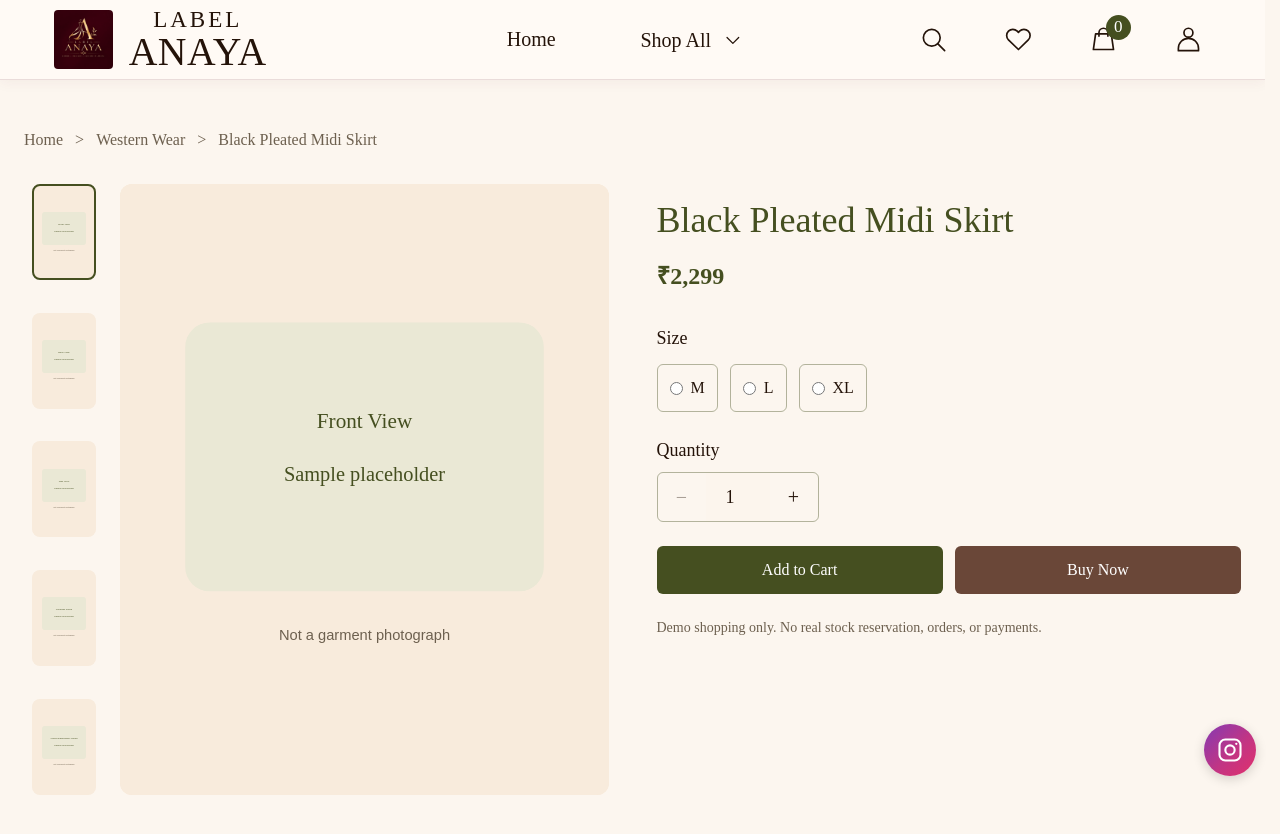
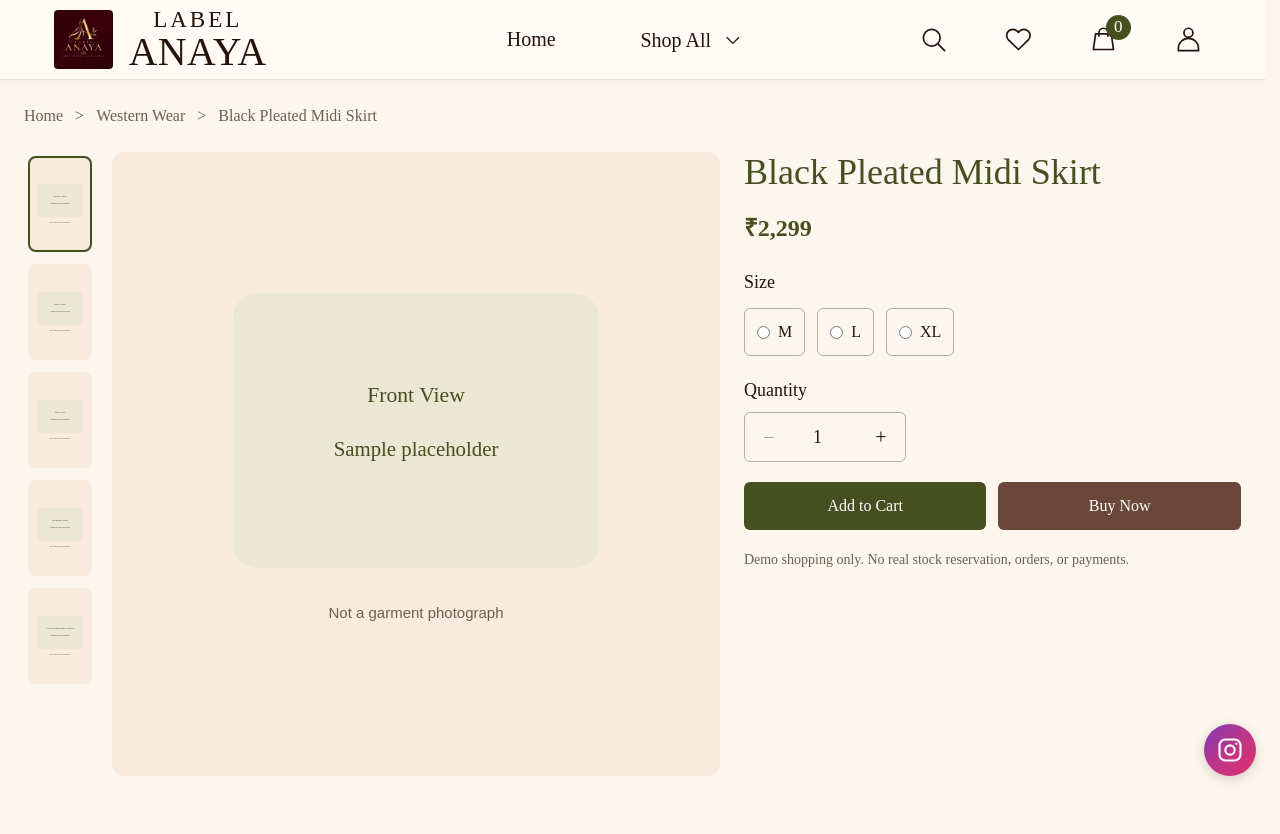
Before and after one commit to DurgaPrasadPallapu328/label-anaya, a Next.js app: page /products/black-pleated-midi-skirt in a window 1280 px wide. Shown: the top 834 px of the page. Built offline with nearby package versions, Linux system fonts and the light colour scheme.

Commit message:
refactor: improve shop wishlist and product details layouts

```diff
--- a/app/globals.css
+++ b/app/globals.css
@@ -379,3 +379,9 @@ body:has(dialog[open]) { overflow: hidden; }
 
 /* A modal bag locks the document while native dialog handles focus and layering. */
 html:has(dialog[open]), body:has(dialog[open]) { overflow: hidden; }
+
+/* Only Shop All loses its heading space; category pages retain their spacing. */
+.shop-layout:has(> .shop-all-heading) { padding-top: 16px; }
+@media (min-width: 640px) {
+  .shop-layout:has(> .shop-all-heading) { padding-top: 24px; }
+}
--- a/app/products/[slug]/page.tsx
+++ b/app/products/[slug]/page.tsx
@@ -12,7 +12,7 @@ type Props = { params: Promise<{ slug: string }> };
 export function generateStaticParams() { return products.map((product) => ({ slug: product.slug })); }
 
 export default function ProductPage({ params }: Props) {
-  return <><a className="skip-link" href="#main-content">Skip to content</a><Header currentPage="product" /><main id="main-content" className="mx-auto w-full max-w-7xl px-4 py-8 sm:px-6 sm:py-12"><Suspense fallback={<p role="status" className="py-8 text-muted">Loading product…</p>}><ProductDetails params={params} /></Suspense></main></>;
+  return <><a className="skip-link" href="#main-content">Skip to content</a><Header currentPage="product" /><main id="main-content" className="mx-auto w-full max-w-7xl px-4 py-4 sm:px-6 sm:py-6"><Suspense fallback={<p role="status" className="py-8 text-muted">Loading product…</p>}><ProductDetails params={params} /></Suspense></main></>;
 }
 
 async function ProductDetails({ params }: Props) {
@@ -21,5 +21,5 @@ async function ProductDetails({ params }: Props) {
   if (!product) notFound();
   const category = categories.find((category) => category.slug === product.categorySlug);
   const images = product.images?.length ? product.images : [{ id: "main", src: product.image, alt: product.name, label: "Product image" }];
-  return <><nav aria-label="Breadcrumb" className="mb-8 text-base text-muted"><ol className="flex flex-wrap items-center gap-3"><li><Link href="/" className="hover:underline">Home</Link></li>{category && <><li aria-hidden="true">&gt;</li><li><Link href={`/shop/${category.slug}`} className="hover:underline">{category.name}</Link></li></>}<li aria-hidden="true">&gt;</li><li aria-current="page">{product.name}</li></ol></nav><div className="grid min-w-0 items-start gap-8 lg:grid-cols-2 lg:gap-12"><ProductImageGallery images={images} /><div className="min-w-0 lg:py-4"><h1 className="text-3xl text-olive sm:text-4xl">{product.name}</h1><ProductPrice price={product.price} originalPrice={product.originalPrice} demoDiscount={product.demoDiscount} variant="details" /><ProductPurchase key={product.id} product={product} /></div></div></>;
+  return <><nav aria-label="Breadcrumb" className="mb-4 text-base text-muted sm:mb-6"><ol className="flex flex-wrap items-center gap-3"><li><Link href="/" className="hover:underline">Home</Link></li>{category && <><li aria-hidden="true">&gt;</li><li><Link href={`/shop/${category.slug}`} className="hover:underline">{category.name}</Link></li></>}<li aria-hidden="true">&gt;</li><li aria-current="page">{product.name}</li></ol></nav><div className="grid min-w-0 items-start gap-6 lg:grid-cols-[minmax(0,1.4fr)_minmax(20rem,1fr)]"><ProductImageGallery images={images} /><div className="min-w-0"><h1 className="text-3xl text-olive sm:text-4xl">{product.name}</h1><ProductPrice price={product.price} originalPrice={product.originalPrice} demoDiscount={product.demoDiscount} variant="details" /><ProductPurchase key={product.id} product={product} /></div></div></>;
 }
--- a/app/shop/layout.tsx
+++ b/app/shop/layout.tsx
@@ -5,7 +5,7 @@ export default function ShopLayout({ children }: { children: React.ReactNode })
     <>
       <a className="skip-link" href="#main-content">Skip to content</a>
       <Header />
-      <main id="main-content" className="mx-auto min-h-[60vh] w-full max-w-7xl px-4 py-8 sm:px-6 sm:py-12">{children}</main>
+      <main id="main-content" className="shop-layout mx-auto min-h-[60vh] w-full max-w-7xl px-4 py-8 sm:px-6 sm:py-12">{children}</main>
     </>
   );
 }
--- a/app/shop/page.tsx
+++ b/app/shop/page.tsx
@@ -5,8 +5,8 @@ import { getProducts } from "@/lib/products";
 export default async function ShopPage() {
   return (
     <>
-      <Breadcrumbs current="Shop All" />
-      <h1 className="mb-10 text-center text-4xl text-olive sm:text-5xl">Shop All</h1>
+      <h1 className="shop-all-heading sr-only">Shop All</h1>
+      <Breadcrumbs current="Shop All" className="mb-5 sm:mb-7" />
       <ProductGrid products={await getProducts()} />
     </>
   );
--- a/components/shop/breadcrumbs.tsx
+++ b/components/shop/breadcrumbs.tsx
@@ -1,8 +1,8 @@
 import Link from "next/link";
 
-export function Breadcrumbs({ current }: { current: string }) {
+export function Breadcrumbs({ current, className = "mb-8" }: { current: string; className?: string }) {
   return (
-    <nav aria-label="Breadcrumb" className="mb-8 text-base text-muted">
+    <nav aria-label="Breadcrumb" className={`${className} text-base text-muted`}>
       <ol className="flex flex-wrap items-center gap-3">
         <li><Link href="/" className="rounded-sm hover:underline">Home</Link></li>
         <li aria-hidden="true">&gt;</li>
--- /dev/null
+++ b/components/shop/product-image-gallery.css
@@ -0,0 +1,53 @@
+.product-gallery {
+  --gallery-viewport: 100vh;
+  --gallery-top: 10rem;
+  --gallery-height: max(1px, calc(var(--gallery-viewport) - var(--gallery-top) - 1.5rem));
+  min-width: 0;
+}
+
+@supports (height: 100dvh) {
+  .product-gallery { --gallery-viewport: 100dvh; }
+}
+
+.product-gallery-layout {
+  display: flex;
+  min-width: 0;
+  flex-direction: column;
+  gap: 12px;
+}
+
+.product-gallery-main {
+  position: relative;
+  order: 1;
+  width: 100%;
+  min-width: 0;
+  aspect-ratio: 4 / 5;
+  max-height: var(--gallery-height);
+}
+
+/* Insets from next/image plus auto margins center images capped at native size. */
+.product-gallery-image { margin: auto; object-fit: contain; object-position: center; }
+
+.product-gallery-thumbnail-column { order: 2; min-width: 0; }
+.product-gallery-thumbnails {
+  display: flex;
+  min-width: 0;
+  gap: 12px;
+  overflow-x: auto;
+  padding: 4px;
+}
+
+@media (min-width: 1024px) {
+  .product-gallery-layout { height: var(--gallery-height); flex-direction: row; gap: 16px; }
+  .product-gallery-main { order: 2; height: 100%; aspect-ratio: auto; flex: 1; }
+  .product-gallery-thumbnail-column { position: relative; order: 1; width: 72px; flex-shrink: 0; }
+  .product-gallery-thumbnails {
+    position: absolute;
+    inset: 0;
+    flex-direction: column;
+    align-items: center;
+    overflow-x: hidden;
+    overflow-y: auto;
+    overscroll-behavior-y: contain;
+  }
+}
--- a/components/shop/product-image-gallery.tsx
+++ b/components/shop/product-image-gallery.tsx
@@ -1,8 +1,9 @@
 "use client";
 
 import Image from "next/image";
-import { useId, useRef, useState, type KeyboardEvent } from "react";
+import { useId, useLayoutEffect, useRef, useState, type KeyboardEvent } from "react";
 import type { ProductImage } from "@/lib/products";
+import "./product-image-gallery.css";
 
 export function ProductImageGallery({ images }: { images: readonly ProductImage[] }) {
   return <Gallery key={JSON.stringify(images)} images={images} />;
@@ -14,11 +15,34 @@ function Gallery({ images }: { images: readonly ProductImage[] }) {
   const dialog = useRef<HTMLDialogElement>(null);
   const trigger = useRef<HTMLButtonElement>(null);
   const thumbnails = useRef<(HTMLButtonElement | null)[]>([]);
+  const gallery = useRef<HTMLElement>(null);
   const titleId = useId();
   const mainId = useId();
   const image = images[selected];
   const source = (view: ProductImage) => failed.includes(view.src) ? "/images/product-placeholder.svg" : view.src;
   const markFailed = (src: string) => setFailed((previous) => previous.includes(src) ? previous : [...previous, src]);
+
+  useLayoutEffect(() => {
+    const element = gallery.current;
+    if (!element) return;
+    // Document coordinates keep the gallery steady while the page scrolls.
+    // Measuring includes the real header, padding, and wrapped breadcrumb height.
+    const update = () => element.style.setProperty("--gallery-top", `${Math.ceil(element.getBoundingClientRect().top + window.scrollY)}px`);
+    update();
+    const observer = new ResizeObserver(update);
+    observer.observe(element);
+    const header = document.querySelector(".site-header");
+    const breadcrumb = element.closest("main")?.querySelector('[aria-label="Breadcrumb"]');
+    if (header) observer.observe(header);
+    if (breadcrumb) observer.observe(breadcrumb);
+    window.addEventListener("resize", update);
+    window.visualViewport?.addEventListener("resize", update);
+    return () => {
+      observer.disconnect();
+      window.removeEventListener("resize", update);
+      window.visualViewport?.removeEventListener("resize", update);
+    };
+  }, []);
 
   if (!image) return <p className="flex aspect-[4/5] items-center justify-center rounded-xl bg-peach text-muted">Product image unavailable</p>;
 
@@ -40,15 +64,15 @@ function Gallery({ images }: { images: readonly ProductImage[] }) {
   }
 
   return (
-    <section aria-label="Product image gallery" className="min-w-0">
-      <div className="flex min-w-0 flex-col gap-4 lg:flex-row">
-        <div className="relative order-2 min-w-0 shrink-0 lg:order-1 lg:w-20 lg:self-stretch">
-        <div aria-label="Product image views" className="flex min-w-0 gap-3 overflow-x-auto p-1 lg:absolute lg:inset-0 lg:flex-col lg:items-center lg:justify-between lg:overflow-x-hidden lg:overflow-y-auto lg:p-0">
-          {images.map((view, index) => <button key={view.id} ref={(element) => { thumbnails.current[index] = element; }} type="button" aria-label={`Show ${view.label}`} aria-pressed={index === selected} aria-controls={mainId} onClick={() => setSelected(index)} onKeyDown={(event) => thumbnailKey(event, index)} className={`relative h-24 w-16 shrink-0 overflow-hidden rounded-lg border-2 bg-peach lg:aspect-[2/3] lg:h-[min(6rem,calc((100%_-_3rem)/5))] lg:w-auto lg:focus-visible:outline-offset-[-2px] ${index === selected ? "border-olive" : "border-transparent hover:border-olive/40"}`}><Image src={source(view)} alt={view.alt} onError={() => markFailed(view.src)} fill sizes="64px" className="object-contain" /></button>)}
+    <section ref={gallery} aria-label="Product image gallery" className="product-gallery">
+      <div className="product-gallery-layout">
+        <div className="product-gallery-thumbnail-column">
+        <div aria-label="Product image views" className="product-gallery-thumbnails">
+          {images.map((view, index) => <button key={view.id} ref={(element) => { thumbnails.current[index] = element; }} type="button" aria-label={`Show ${view.label}`} aria-pressed={index === selected} aria-controls={mainId} onClick={() => setSelected(index)} onKeyDown={(event) => thumbnailKey(event, index)} className={`relative h-24 w-16 shrink-0 overflow-hidden rounded-lg border-2 bg-peach lg:focus-visible:outline-offset-[-2px] ${index === selected ? "border-olive" : "border-transparent hover:border-olive/40"}`}><Image src={source(view)} alt={view.alt} onError={() => markFailed(view.src)} fill sizes="64px" className="object-contain" /></button>)}
         </div>
         </div>
-        <button ref={trigger} id={mainId} type="button" aria-label={`Enlarge: ${image.alt}`} aria-haspopup="dialog" onClick={() => dialog.current?.showModal()} className="relative order-1 aspect-[4/5] w-full min-w-0 overflow-hidden rounded-xl bg-peach lg:order-2 lg:flex-1">
-          {images.map((view, index) => <Image key={view.id} src={source(view)} alt={index === selected ? view.alt : ""} data-cart-flight-source={index === selected ? "true" : undefined} aria-hidden={index !== selected} onError={() => markFailed(view.src)} fill sizes="(min-width: 1024px) 45vw, 100vw" className={`object-contain motion-safe:transition-opacity motion-safe:duration-200 ${index === selected ? "opacity-100" : "opacity-0"}`} />)}
+        <button ref={trigger} id={mainId} type="button" aria-label={`Enlarge: ${image.alt}`} aria-haspopup="dialog" onClick={() => dialog.current?.showModal()} className="product-gallery-main overflow-hidden rounded-xl bg-peach">
+          {images.map((view, index) => <Image key={view.id} src={source(view)} alt={index === selected ? view.alt : ""} data-cart-flight-source={index === selected ? "true" : undefined} aria-hidden={index !== selected} onError={() => markFailed(view.src)} onLoad={({ currentTarget }) => { currentTarget.style.maxWidth = `${currentTarget.naturalWidth}px`; currentTarget.style.maxHeight = `${currentTarget.naturalHeight}px`; }} fill sizes="(min-width: 1280px) 620px, (min-width: 1024px) 50vw, 100vw" className={`product-gallery-image motion-safe:transition-opacity motion-safe:duration-200 ${index === selected ? "opacity-100" : "opacity-0"}`} />)}
         </button>
       </div>
       <dialog ref={dialog} aria-labelledby={titleId} className="fixed inset-0 m-auto h-[92dvh] max-h-[92dvh] w-[96vw] max-w-5xl rounded-xl bg-cream" onClose={() => trigger.current?.focus({ preventScroll: true })} onKeyDown={(event) => { if (["ArrowLeft", "ArrowRight"].includes(event.key)) { event.preventDefault(); move(event.key === "ArrowLeft" ? -1 : 1); } }} onClick={(event) => { if (event.target === event.currentTarget) dialog.current?.close(); }}>
--- a/components/shop/product-purchase.tsx
+++ b/components/shop/product-purchase.tsx
@@ -44,7 +44,7 @@ export function ProductPurchase({ product }: { product: Product }) {
     } catch (cause) { releaseBadge?.(); setError(cause instanceof Error && cause.name !== "SecurityError" && cause.name !== "QuotaExceededError" ? cause.message : "Unable to save your selection. Enable browser storage and try again."); }
   }
 
-  return <form onSubmit={purchase} noValidate className="mt-8 space-y-6" aria-describedby={`${id}-status`}>
+  return <form onSubmit={purchase} noValidate className="mt-6 space-y-5" aria-describedby={`${id}-status`}>
     {!!product.sizes?.length && <fieldset><legend className="mb-3 text-lg">Size</legend><div className="flex flex-wrap gap-3">{product.sizes.map((option) => <label key={option.size} className={`flex min-h-12 min-w-12 items-center justify-center rounded-md border px-3 ${size === option.size ? "border-olive bg-olive text-white" : "border-olive/40"} ${!option.enabled || option.maxQuantity === 0 ? "opacity-40" : "cursor-pointer"}`}><input type="radio" name="size" value={option.size} checked={size === option.size} disabled={!option.enabled || option.maxQuantity === 0} onChange={() => setSize(option.size)} className="mr-2 accent-olive" />{option.size}</label>)}</div></fieldset>}
     <div><label htmlFor={`${id}-quantity`} className="mb-2 block text-lg">Quantity</label><div className="inline-flex items-center rounded-md border border-olive/40"><button type="button" aria-label="Decrease quantity" disabled={Number(quantity) <= 1 || !Number.isFinite(Number(quantity))} onClick={() => setQuantity(String(Math.max(1, Number(quantity) - 1)))} className="min-h-12 min-w-12 text-xl disabled:opacity-40">−</button><input id={`${id}-quantity`} name="quantity" type="number" min="1" max={limit} step="1" value={quantity} onChange={(event) => setQuantity(event.target.value)} className="min-h-12 w-16 bg-cream text-center text-lg" /><button type="button" aria-label="Increase quantity" disabled={Number(quantity) >= limit || !Number.isFinite(Number(quantity))} onClick={() => setQuantity(String(Math.min(limit, Math.max(1, Number(quantity) + 1))))} className="min-h-12 min-w-12 text-xl disabled:opacity-40">+</button></div></div>
     <div className="grid grid-cols-2 gap-3"><button type="submit" value="cart" className="min-h-12 whitespace-nowrap rounded-md bg-olive px-2 py-3 text-white hover:bg-olive-dark">Add to Cart</button><button type="submit" value="buy-now" className="min-h-12 whitespace-nowrap rounded-md bg-[#6a4738] px-2 py-3 text-white hover:bg-[#523629]">Buy Now</button></div>
--- a/components/shop/wishlist-view.tsx
+++ b/components/shop/wishlist-view.tsx
@@ -8,5 +8,5 @@ import { ProductGrid } from "./product-grid";
 export function WishlistView() {
   const ids = useWishlist();
   const saved = products.filter((product) => ids.includes(product.id));
-  return saved.length ? <><p className="mb-6 text-muted" role="status">{saved.length} saved {saved.length === 1 ? "product" : "products"}. Use a heart to remove a product.</p><ProductGrid products={saved} /></> : <div className="rounded-xl bg-peach px-5 py-16 text-center"><p className="text-2xl text-[#6a2438] sm:text-3xl">Your wishlist is waiting for something beautiful</p><Link href="/shop" className="mt-7 inline-flex min-h-12 items-center justify-center rounded-md bg-olive px-6 text-white hover:bg-olive-dark">Explore Collection</Link></div>;
+  return saved.length ? <><p className="mb-4 text-muted sm:mb-5" role="status">{saved.length} saved {saved.length === 1 ? "product" : "products"}. Use a heart to remove a product.</p><ProductGrid products={saved} /></> : <div className="rounded-xl bg-peach px-5 py-16 text-center"><p className="text-2xl text-[#6a2438] sm:text-3xl">Your wishlist is waiting for something beautiful</p><Link href="/shop" className="mt-7 inline-flex min-h-12 items-center justify-center rounded-md bg-olive px-6 text-white hover:bg-olive-dark">Explore Collection</Link></div>;
 }
```
Also changed, not shown: app/wishlist/page.tsx (+11 -1 lines), 2 other files (tests, documents, lock files or other folders).
